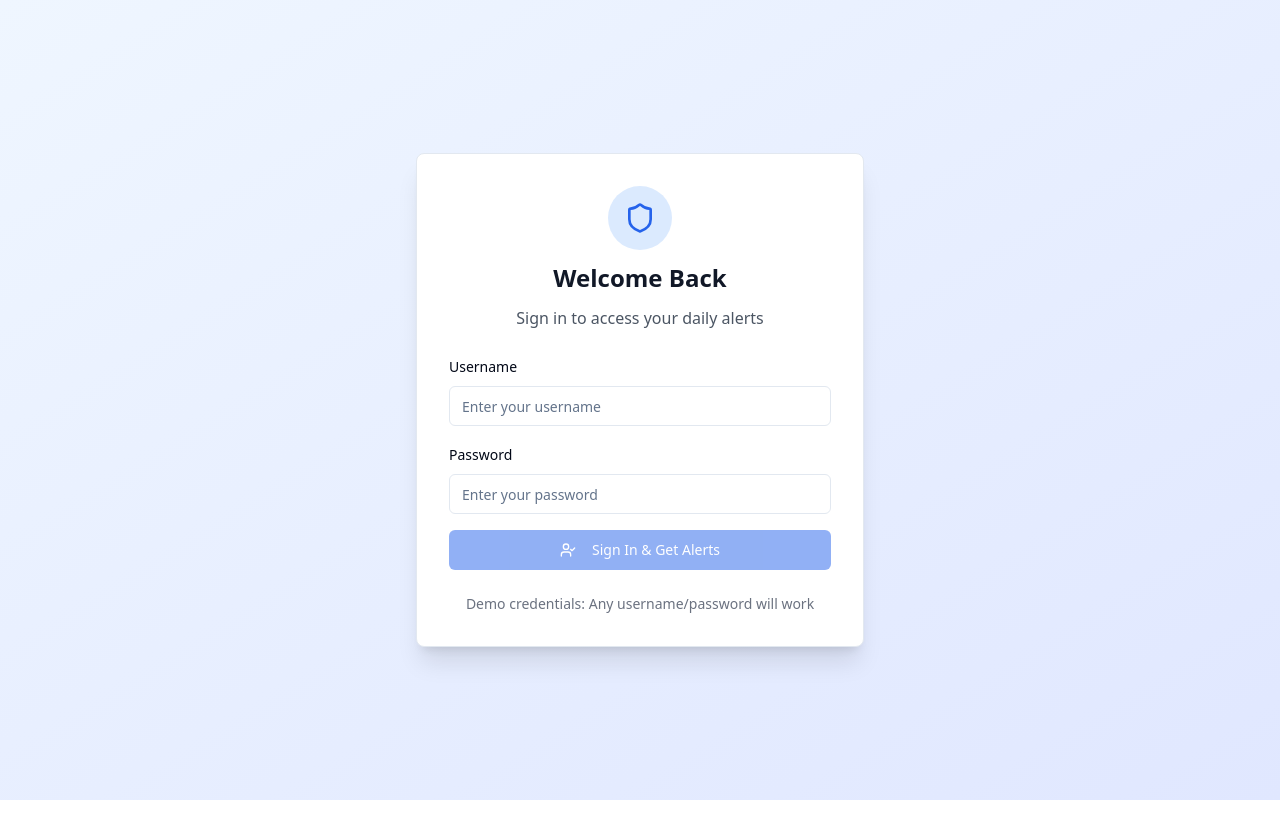
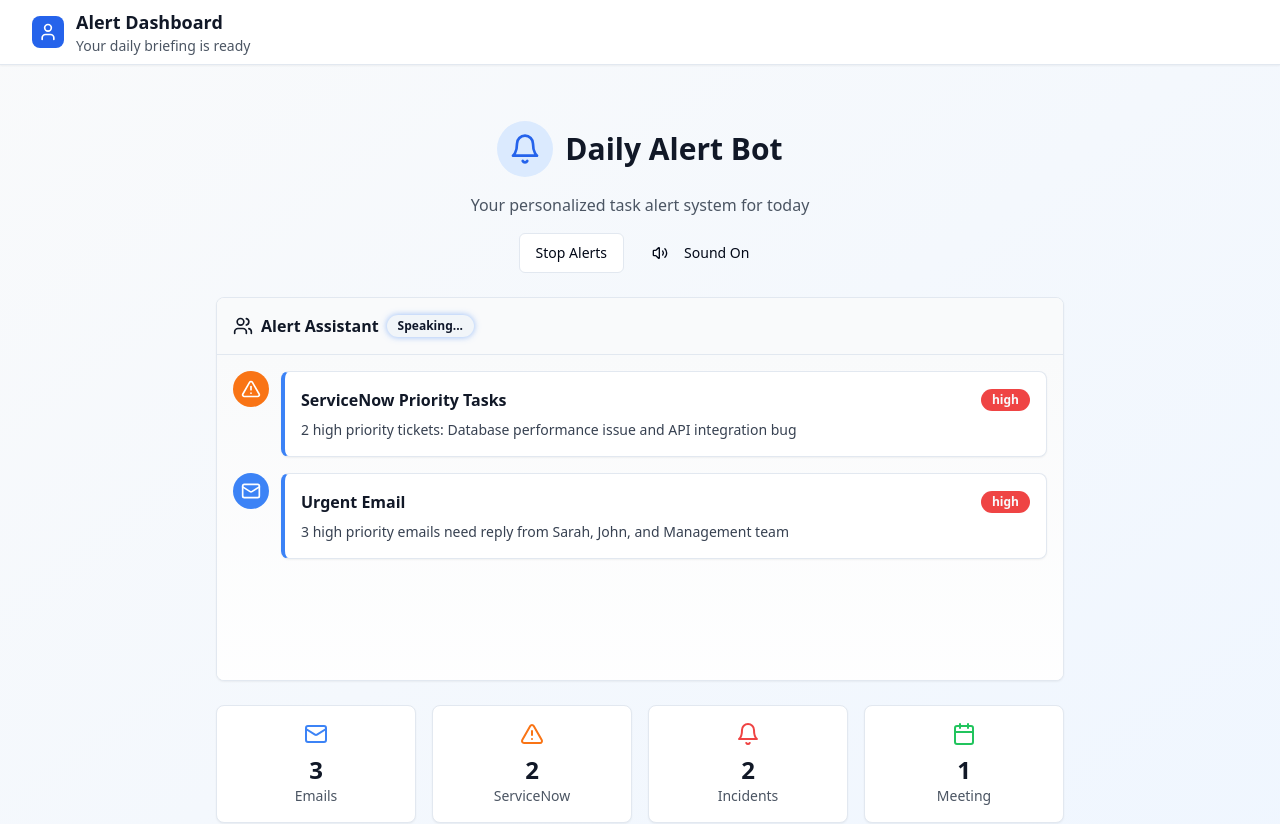
Before and after one commit to LakshmiKondeti/alert-whisper-bot-today, a React (Vite) app: page / in a window 1280 px wide. Shown: the top 824 px of the page. Before the commit the page ends 800 px from the top, so only its background shows below. Built offline with nearby package versions, Linux system fonts and the light colour scheme.

Commit message:
Refactor: Remove login and auto-start alerts
- Removed login functionality.
- Alerts now start automatically.
- Implemented a stack-like display for alerts, with the newest alert at the top.

```diff
--- a/src/components/AlertBot.tsx
+++ b/src/components/AlertBot.tsx
@@ -54,9 +54,10 @@ const mockAlerts: Alert[] = [
 ];
 
 const AlertBot: React.FC = () => {
-  const [currentAlertIndex, setCurrentAlertIndex] = useState(-1);
-  const [isPlaying, setIsPlaying] = useState(false);
+  const [currentAlertIndex, setCurrentAlertIndex] = useState(0);
+  const [isPlaying, setIsPlaying] = useState(true);
   const [isSpeechEnabled, setIsSpeechEnabled] = useState(true);
+  const [displayedAlerts, setDisplayedAlerts] = useState<Alert[]>([]);
   const chatContainerRef = useRef<HTMLDivElement>(null);
 
   const getAlertIcon = (type: string) => {
@@ -99,29 +100,26 @@ const AlertBot: React.FC = () => {
     speechSynthesis.speak(utterance);
   };
 
-  const startAlerts = () => {
-    setIsPlaying(true);
-    setCurrentAlertIndex(0);
-  };
-
   const stopAlerts = () => {
     setIsPlaying(false);
-    setCurrentAlertIndex(-1);
     speechSynthesis.cancel();
   };
 
   useEffect(() => {
-    if (isPlaying && currentAlertIndex >= 0 && currentAlertIndex < mockAlerts.length) {
+    if (isPlaying && currentAlertIndex < mockAlerts.length) {
       const alert = mockAlerts[currentAlertIndex];
       const fullMessage = `${alert.title}. ${alert.message}`;
+
+      // Add new alert to the beginning of the array (newest on top)
+      setDisplayedAlerts(prev => [alert, ...prev]);
 
       // Speak the alert
       speakText(fullMessage);
 
-      // Auto-scroll to the latest alert
+      // Auto-scroll to top to show the newest alert
       setTimeout(() => {
         if (chatContainerRef.current) {
-          chatContainerRef.current.scrollTop = chatContainerRef.current.scrollHeight;
+          chatContainerRef.current.scrollTop = 0;
         }
       }, 100);
 
@@ -152,14 +150,6 @@ const AlertBot: React.FC = () => {
 
         {/* Controls */}
         <div className="flex items-center justify-center space-x-4">
-          <Button
-            onClick={startAlerts}
-            disabled={isPlaying}
-            className="bg-blue-600 hover:bg-blue-700"
-          >
-            {isPlaying ? 'Playing Alerts...' : 'Start Daily Alerts'}
-          </Button>
-
           <Button
             variant="outline"
             onClick={stopAlerts}
@@ -198,18 +188,18 @@ const AlertBot: React.FC = () => {
           ref={chatContainerRef}
           className="h-full overflow-y-auto p-4 space-y-4 bg-gradient-to-b from-gray-50 to-white"
         >
-          {currentAlertIndex === -1 && !isPlaying && (
+          {displayedAlerts.length === 0 && !isPlaying && (
             <div className="text-center text-gray-500 mt-20">
               <Bell className="w-12 h-12 mx-auto mb-4 text-gray-300" />
-              <p>Click "Start Daily Alerts" to begin your briefing</p>
+              <p>Your daily briefing will start automatically</p>
             </div>
           )}
 
-          {mockAlerts.slice(0, currentAlertIndex + 1).map((alert, index) => (
+          {displayedAlerts.map((alert, index) => (
             <div
-              key={alert.id}
+              key={`${alert.id}-${index}`}
               className={`flex items-start space-x-3 animate-fade-in ${
-                index === currentAlertIndex ? 'animate-slide-in' : ''
+                index === 0 ? 'animate-slide-in' : ''
               }`}
             >
               <div className={`p-2 rounded-full ${getAlertColor(alert.type)} flex-shrink-0`}>
@@ -237,7 +227,7 @@ const AlertBot: React.FC = () => {
             </div>
           ))}
 
-          {isPlaying && currentAlertIndex >= mockAlerts.length - 1 && (
+          {!isPlaying && displayedAlerts.length > 0 && (
             <div className="text-center mt-8 p-4">
               <div className="inline-flex items-center space-x-2 text-green-600 font-medium">
                 <div className="w-2 h-2 bg-green-500 rounded-full animate-pulse"></div>
--- a/src/pages/Index.tsx
+++ b/src/pages/Index.tsx
@@ -1,28 +1,9 @@
 
-import React, { useState } from 'react';
-import LoginForm from '@/components/LoginForm';
+import React from 'react';
 import AlertBot from '@/components/AlertBot';
-import { Button } from '@/components/ui/button';
-import { LogOut, User } from 'lucide-react';
+import { User } from 'lucide-react';
 
 const Index = () => {
-  const [isLoggedIn, setIsLoggedIn] = useState(false);
-  const [currentUser, setCurrentUser] = useState('');
-
-  const handleLogin = (username: string) => {
-    setCurrentUser(username);
-    setIsLoggedIn(true);
-  };
-
-  const handleLogout = () => {
-    setIsLoggedIn(false);
-    setCurrentUser('');
-  };
-
-  if (!isLoggedIn) {
-    return <LoginForm onLogin={handleLogin} />;
-  }
-
   return (
     <div className="min-h-screen bg-gradient-to-br from-gray-50 to-blue-50">
       {/* Header */}
@@ -35,18 +16,9 @@ const Index = () => {
               </div>
               <div>
                 <h1 className="text-lg font-semibold text-gray-900">Alert Dashboard</h1>
-                <p className="text-sm text-gray-600">Welcome back, {currentUser}!</p>
+                <p className="text-sm text-gray-600">Your daily briefing is ready</p>
               </div>
             </div>
-
-            <Button
-              variant="outline"
-              onClick={handleLogout}
-              className="flex items-center space-x-2"
-            >
-              <LogOut className="w-4 h-4" />
-              <span>Logout</span>
-            </Button>
           </div>
         </div>
       </header>
```
